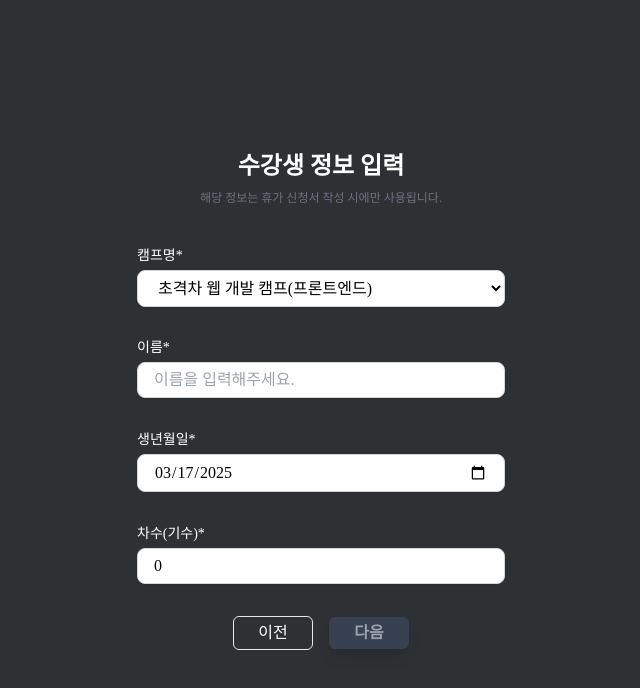
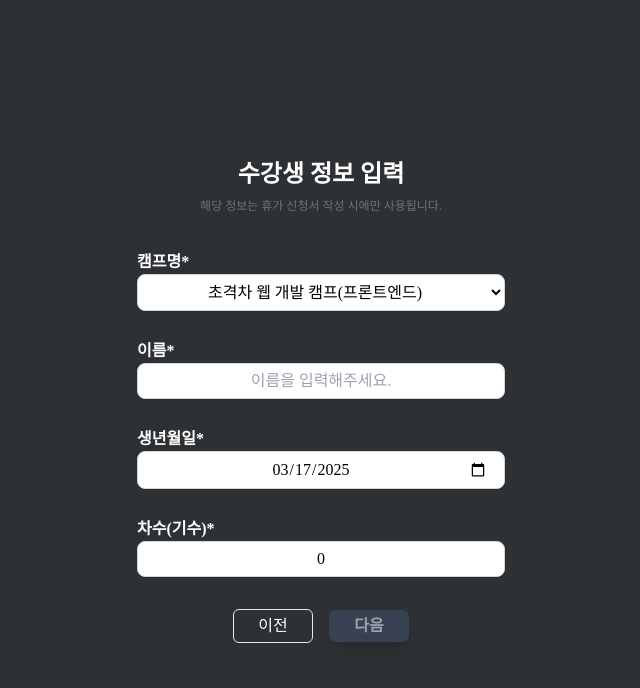
Before and after one commit to L1m3Kun/oz_vacation_form, a React (Create React App) app: page / in a window 1280 px wide. Both pictures are taken after a click on the button "시작하기". Shown: the top 688 px of the page, without its empty margins (319-959 px from the left). Built offline with nearby package versions, Linux system fonts and the light colour scheme.

Commit message:
fix: 에러 메세지 구조 변경

```diff
--- a/src/common/CustomInput.tsx
+++ b/src/common/CustomInput.tsx
@@ -1,6 +1,6 @@
 import { ComponentPropsWithoutRef } from "react";
 import { withLabelInput } from "./withLabel";
-import withErrorMessageInput from "./withErrorMessage";
+import { withErrorMessageInput } from "./withErrorMessage";
 
 export interface CustomInputProps extends ComponentPropsWithoutRef<"input"> {
   htmlFor: string;
@@ -9,13 +9,13 @@ export interface CustomInputProps extends ComponentPropsWithoutRef<"input"> {
 const CInput = ({ htmlFor, ...rest }: CustomInputProps) => {
   return (
     <input
-      className="text-black w-full px-4 py-2 border border-gray-300 rounded-lg shadow-sm focus:ring-2 focus:ring-blue-500 focus:border-blue-500 duration-200 placeholder-gray-400"
+      className="text-black w-full text-center px-4 py-2 border border-gray-300 rounded-lg shadow-sm focus:ring-2 focus:ring-blue-500 focus:border-blue-500 duration-200 placeholder-gray-400"
       id={htmlFor}
       {...rest}
     />
   );
 };
 
-const CustomInput = withErrorMessageInput(withLabelInput(CInput));
+const CustomInput = withLabelInput(withErrorMessageInput(CInput));
 
 export default CustomInput;
--- a/src/common/CustomSelect.tsx
+++ b/src/common/CustomSelect.tsx
@@ -1,8 +1,13 @@
 import { ComponentPropsWithoutRef } from "react";
 import { useVacation } from "../context/VacationContext";
 import { withLabelSelect } from "./withLabel";
+import { withErrorMessageSelect } from "./withErrorMessage";
 
 const TRACKS = [
+  {
+    id: "default",
+    value: "------ 트랙 선택 ------",
+  },
   {
     id: "FE",
     value: "초격차 웹 개발 캠프(프론트엔드)",
@@ -23,7 +28,7 @@ export const Select = ({ htmlFor, ...rest }: SelectProps) => {
     <select
       defaultValue={track}
       onChange={handleChangeInput}
-      className="text-black w-full px-4 py-2 border border-gray-300 rounded-lg shadow-sm bg-white focus:ring-2 focus:ring-blue-500 focus:border-blue-500 transition-all duration-200"
+      className="text-black text-center w-full px-4 py-2 border border-gray-300 rounded-lg shadow-sm bg-white focus:ring-2 focus:ring-blue-500 focus:border-blue-500 transition-all duration-200"
       name={htmlFor}
       id={htmlFor}
       {...rest}
@@ -37,6 +42,6 @@ export const Select = ({ htmlFor, ...rest }: SelectProps) => {
   );
 };
 
-const CustomSelect = withLabelSelect(Select);
+const CustomSelect = withLabelSelect(withErrorMessageSelect(Select));
 
 export default CustomSelect;
--- a/src/common/withErrorMessage.tsx
+++ b/src/common/withErrorMessage.tsx
@@ -1,14 +1,18 @@
 import { ComponentType } from "react";
-import { LabelComponentWithInput } from "./withLabel";
+import { SelectProps } from "./CustomSelect";
+import { CustomInputProps } from "./CustomInput";
 
-export interface ErrorMessageComponent extends LabelComponentWithInput {
+export interface ErrorMessageComponentWithInput extends CustomInputProps {
+  errorMessage?: string;
+}
+export interface ErrorMessageComponentWithSelect extends SelectProps {
   errorMessage?: string;
 }
 
-const withErrorMessageInput = (
-  WrappedComponent: ComponentType<ErrorMessageComponent>
+export const withErrorMessageInput = (
+  WrappedComponent: ComponentType<ErrorMessageComponentWithInput>
 ) => {
-  return ({ errorMessage = "", ...rest }: ErrorMessageComponent) => {
+  return ({ errorMessage = "", ...rest }: ErrorMessageComponentWithInput) => {
     return (
       <div className="w-full">
         <WrappedComponent {...rest} />
@@ -20,4 +24,17 @@ const withErrorMessageInput = (
   };
 };
 
-export default withErrorMessageInput;
+export const withErrorMessageSelect = (
+  WrappedComponent: ComponentType<ErrorMessageComponentWithSelect>
+) => {
+  return ({ errorMessage = "", ...rest }: ErrorMessageComponentWithSelect) => {
+    return (
+      <div className="w-full">
+        <WrappedComponent {...rest} />
+        <p className="text-red-400 w-full max-w-sm min-h-6 mx-auto pt-1 pl-2 font-semibold text-sm">
+          {errorMessage}
+        </p>
+      </div>
+    );
+  };
+};
--- a/src/common/withLabel.tsx
+++ b/src/common/withLabel.tsx
@@ -1,31 +1,46 @@
 import { ComponentType } from "react";
-import { CustomInputProps } from "./CustomInput";
-import { SelectProps } from "./CustomSelect";
+import { CustomTextAreaProps } from "./CustomTextArea";
+import {
+  ErrorMessageComponentWithInput,
+  ErrorMessageComponentWithSelect,
+} from "./withErrorMessage";
 
-export interface LabelComponentWithInput extends CustomInputProps {
+export interface LabelComponentWithInput
+  extends ErrorMessageComponentWithInput {
   labelText: string;
   htmlFor: string;
+  isRequire?: boolean;
 }
-export interface LabelComponentWithSelect extends SelectProps {
+export interface LabelComponentWithSelect
+  extends ErrorMessageComponentWithSelect {
   labelText: string;
   htmlFor: string;
+  isRequire?: boolean;
 }
+export interface LabelComponentWithTextArea extends CustomTextAreaProps {
+  labelText: string;
+  htmlFor: string;
+  isRequire?: boolean;
+}
+
 export const withLabelInput = (
-  WrappedComponent: ComponentType<CustomInputProps>
+  WrappedComponent: ComponentType<ErrorMessageComponentWithInput>
 ) => {
   return ({
     labelText,
     htmlFor,
     placeholder,
+    isRequire = false,
     ...rest
   }: LabelComponentWithInput) => {
     return (
       <div className="w-full max-w-sm mx-auto">
         <label
-          className="block text-sm font-medium text-white mb-1"
+          className="block text-md font-semibold text-white mb-1"
           htmlFor={htmlFor}
         >
           {labelText}
+          {isRequire ? <span className="text-2xl text-red-500">∗</span> : ""}
         </label>
         {
           <WrappedComponent
@@ -40,19 +55,48 @@ export const withLabelInput = (
 };
 
 export const withLabelSelect = (
-  WrappedComponent: ComponentType<SelectProps>
+  WrappedComponent: ComponentType<ErrorMessageComponentWithSelect>
 ) => {
-  return ({ labelText, htmlFor, ...rest }: LabelComponentWithSelect) => {
+  return ({
+    labelText,
+    htmlFor,
+    isRequire,
+    ...rest
+  }: LabelComponentWithSelect) => {
     return (
-      <div className="w-full max-w-sm mx-auto pb-[1.45rem]">
+      <div className="w-full max-w-sm mx-auto">
         <label
-          className="block text-sm font-medium text-white mb-1"
+          className="block text-md font-semibold text-white mb-1"
           htmlFor={htmlFor}
         >
           {labelText}
+          {isRequire ? <span className="text-2xl text-red-500">∗</span> : ""}
         </label>
         {<WrappedComponent htmlFor={htmlFor} {...rest} />}
       </div>
     );
   };
 };
+export const withLabelTextArea = (
+  WrappedComponent: ComponentType<CustomTextAreaProps>
+) => {
+  return ({
+    labelText,
+    htmlFor,
+    isRequire,
+    ...rest
+  }: LabelComponentWithTextArea) => {
+    return (
+      <div className="w-full max-w-sm mx-auto pb-[1.45rem]">
+        <label
+          className="block text-md font-semibold text-white mb-1"
+          htmlFor={htmlFor}
+        >
+          {labelText}
+          {isRequire ? <span className="text-2xl text-red-500">∗</span> : ""}
+        </label>
+        {<WrappedComponent htmlFor={htmlFor} {...rest} />}
+      </div>
+    );
+  };
+};
```
